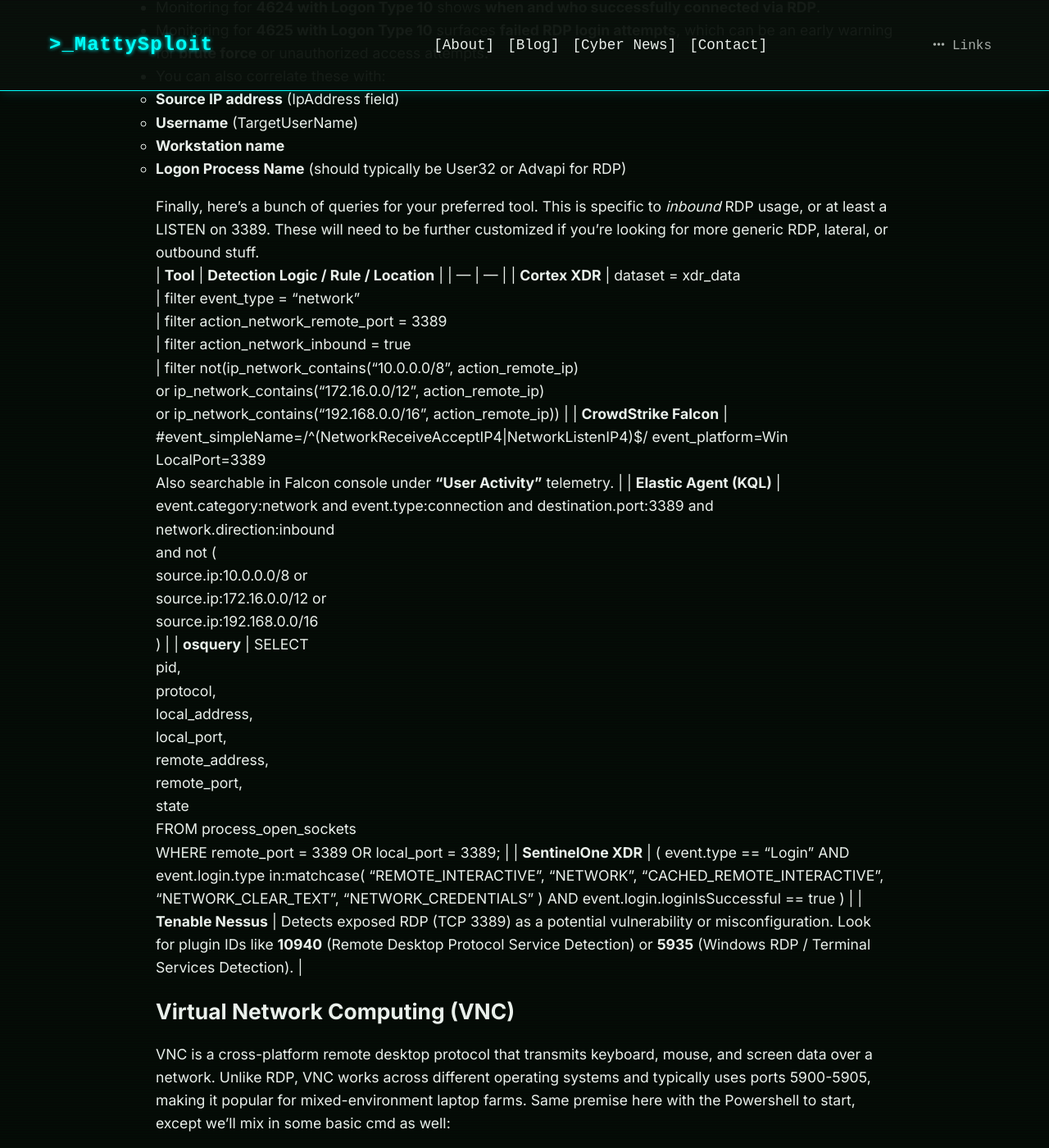
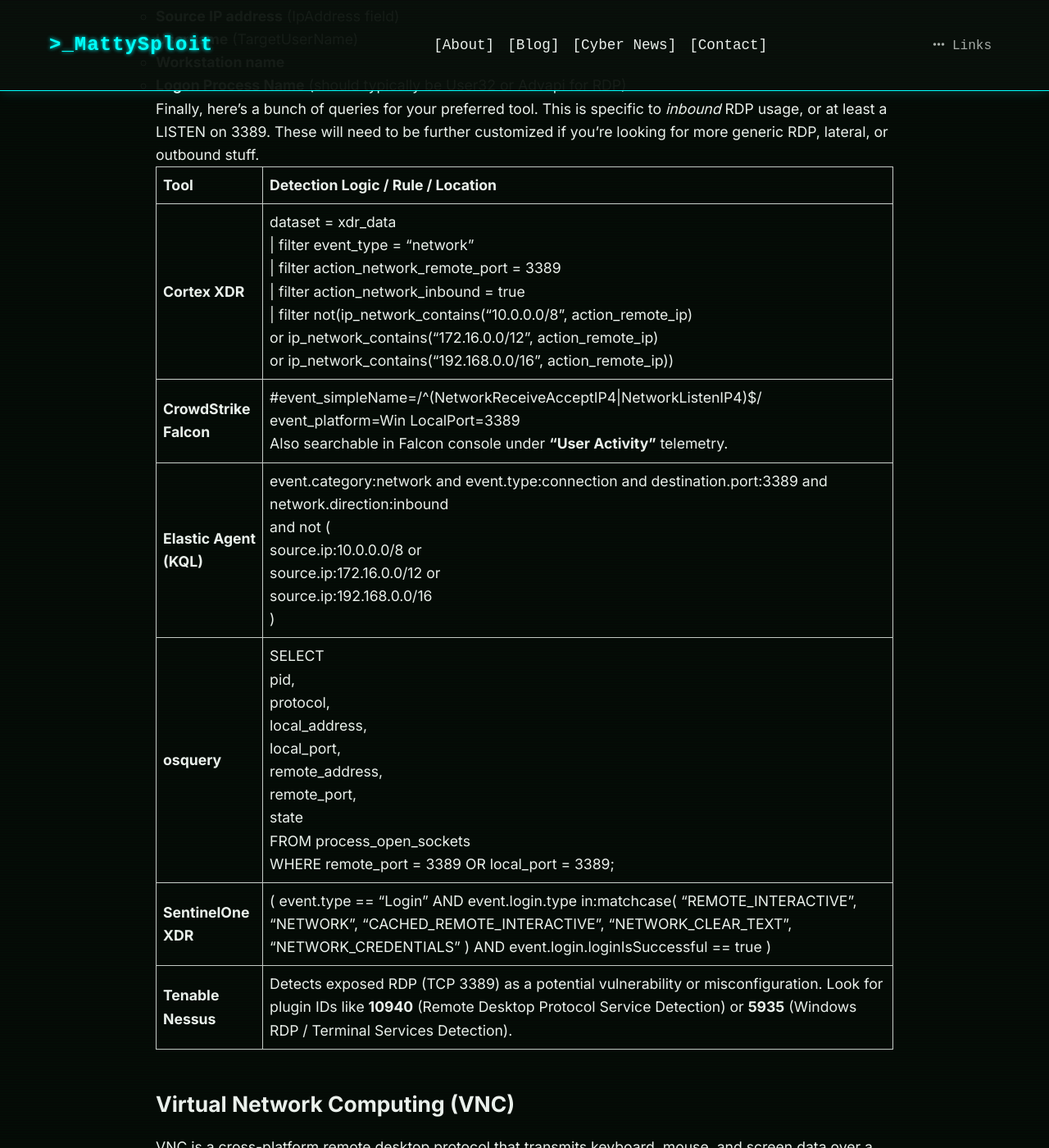
Before and after one commit to CTI-Buddy/cti-buddy.github.io, a Jekyll site: the page built from _posts/2025-06-13-laptopfarms.md, in a window 1280 px wide and 1400 px high, scrolled down 6796 px. Shown: the whole window at 82% size. Built offline with Jekyll 4.4.1, drawn with Linux system fonts in a browser that asks for light colours.

Commit message:
Update 2025-06-13-laptopfarms.md

```diff
--- a/_posts/2025-06-13-laptopfarms.md
+++ b/_posts/2025-06-13-laptopfarms.md
@@ -54,16 +54,16 @@
 ![image](https://github.com/user-attachments/assets/7cd5eef4-54f9-48e2-8ee7-0321fd802cf3)
 
 So the overall intent of this post is to iterate through a few technical indicators worth drilling down into and how an analyst might detect them. I tried to generally split this into two “tracks” – first, a few local commands one could run using organic/built-in tools and commands (think Powershell, netstat, etc), then I run through a few different commercial tools that a SOC might have deployed.. keeping to the bigger ones, and within reason. The local stuff can also be used in conjunction with tools like Tanium Deploy or Crowdstrike Falcon’s Real-Time-Response (RTR) so – just attempting to slice this as many ways as I can. I wouldn’t call this the authoritative writeup of all things laptop farm but it’s as authoritative as I could muster given my own time/patience/knowledge.
-<p></p>
+<br />
 
-# RDP/VNC and Software Detection
+## RDP/VNC and Software Detection
 
 <p></p>
 
 I’ll start with some of the easier stuff that most fleet systems shouldn’t have enabled in the first place, or at least be tightly controlled. Applications like AnyDesk or enabled RDP are generally basic steps most SOCs should have detection logic in place already, but for posterity let’s run through a few. At first, I leaned towards not mentioning this stuff as it felt a bit basic and would end up cluttering the post – however, when I outlined this post out it felt incomplete without including this. If you’re familiar with detecting these or have them outright disallowed in your network, feel free to just skip through this portion.
 <p></p>
 
-## Remote Desktop Protocol (RDP)
+### Remote Desktop Protocol (RDP)
 
 <p></p>
 
@@ -124,16 +124,16 @@
 
 - Uses netstat to list **active network connections and listeners**.
 - findstr :3389 filters the results to only show connections involving **port 3389**, the default RDP port.
-<p></p>
+<br />
 **Why it's useful:**
 
 This quickly tells you if the system is:
 
 - **Listening** for inbound RDP connections (0.0.0.0:3389 or ::1:3389 in LISTENING state).
 - **Actively connected** to or from another IP on port 3389.
-<p></p>
+<br />
 Another key indicator is **Windows Event IDs 4624/4625 with LogonType 10**. 4624 is a successful logon event in Windows Security Logs, and 4625 is a failed one. Both include the field “Logon Type” which describes how the user logged in. A LogonType 10 specifically refers to **RemoteInteractive** logons (like RDP).
-
+<br />
 **Why it's useful:**
 
 - **Logon Type 10** is the canonical indicator of **RDP usage**, both successful and failed attempts.
@@ -144,9 +144,10 @@
     - **Username** (TargetUserName)
     - **Workstation name**
     - **Logon Process Name** (should typically be User32 or Advapi for RDP)
-<p></p>
+<br />
 Finally, here’s a bunch of queries for your preferred tool. This is specific to _inbound_ RDP usage, or at least a LISTEN on 3389. These will need to be further customized if you’re looking for more generic RDP, lateral, or outbound stuff.
 <br />
+
 | **Tool** | **Detection Logic / Rule / Location** |
 | --- | --- |
 | **Cortex XDR** | dataset = xdr_data<br>\| filter event_type = "network"<br>\| filter action_network_remote_port = 3389<br>\| filter action_network_inbound = true<br>\| filter not(ip_network_contains("10.0.0.0/8", action_remote_ip)<br>or ip_network_contains("172.16.0.0/12", action_remote_ip)<br>or ip_network_contains("192.168.0.0/16", action_remote_ip)) |
@@ -155,6 +156,7 @@
 | **osquery** | SELECT<br>pid,<br>protocol,<br>local_address,<br>local_port,<br>remote_address,<br>remote_port,<br>state<br>FROM process_open_sockets<br>WHERE remote_port = 3389 OR local_port = 3389; |
 | **SentinelOne XDR** | ( event.type == "Login" AND event.login.type in:matchcase( "REMOTE_INTERACTIVE", "NETWORK", "CACHED_REMOTE_INTERACTIVE", "NETWORK_CLEAR_TEXT", "NETWORK_CREDENTIALS" ) AND event.login.loginIsSuccessful == true ) |
 | **Tenable Nessus** | Detects exposed RDP (TCP 3389) as a potential vulnerability or misconfiguration. Look for plugin IDs like **10940** (Remote Desktop Protocol Service Detection) or **5935** (Windows RDP / Terminal Services Detection). |
+
 <br />
 ## Virtual Network Computing (VNC)
 <p></p>
```
